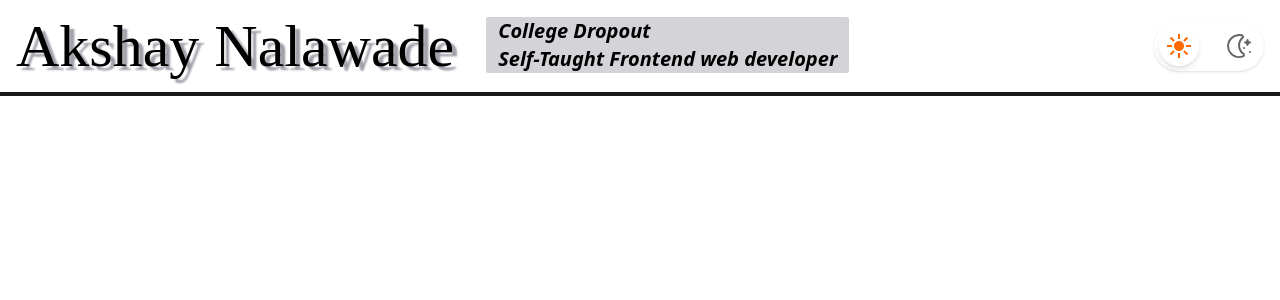
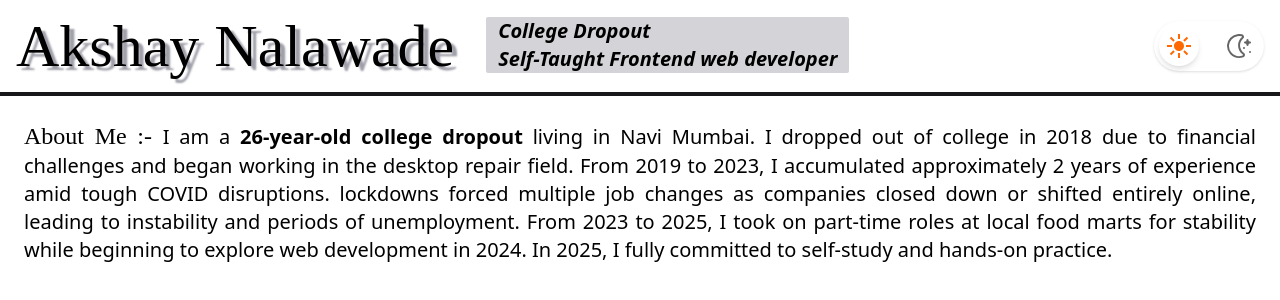
Before and after one commit to akshay-ken/Resume, a React (Vite) app: page / in a window 1280 px wide. Shown: the top 300 px of the page. Built offline with nearby package versions, Linux system fonts and the light colour scheme; a web font is replaced by a local one.

Commit message:
style: add text and basic styling to component

```diff
--- a/src/components/AboutMeSection.jsx
+++ b/src/components/AboutMeSection.jsx
@@ -1,7 +1,18 @@
 export function AboutMeSection() {
   return (
-    <section>
-      <div></div>
+    <section className="p-2 md:p-6">
+      <p className="font-web text-sm md:text-xl text-justify">
+        <span className="font-zcool text-xl md:text-2xl">About Me :- </span> I
+        am a <b>26-year-old college dropout</b> living in Navi Mumbai. I dropped
+        out of college in 2018 due to financial challenges and began working in
+        the desktop repair field. From 2019 to 2023, I accumulated approximately
+        2 years of experience amid tough COVID disruptions. lockdowns forced
+        multiple job changes as companies closed down or shifted entirely
+        online, leading to instability and periods of unemployment. From 2023 to
+        2025, I took on part-time roles at local food marts for stability while
+        beginning to explore web development in 2024. In 2025, I fully committed
+        to self-study and hands-on practice.
+      </p>
     </section>
   );
 }
```
